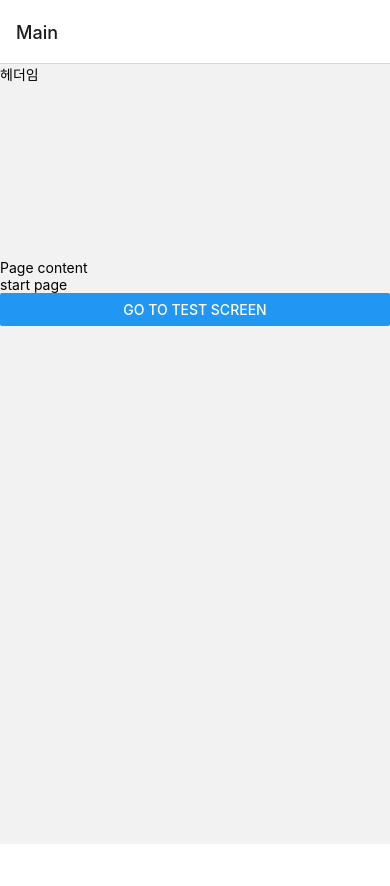
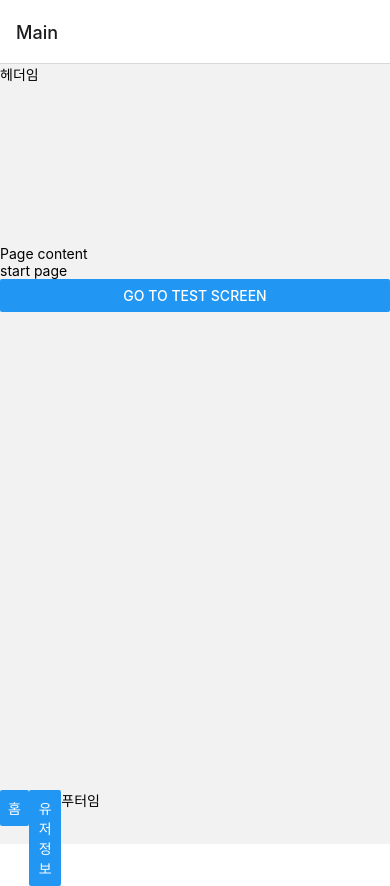
Before and after one commit to ddpound/LubidFront, a React Native app: screen / in a window 390 px wide. Before the commit the page ends 844 px from the top, so only its background shows below. Built offline with nearby package versions, Linux system fonts and the light colour scheme.

Commit message:
메인페이지 디자인 수정중 푸터 추가 완료료

```diff
--- a/screens/main.js
+++ b/screens/main.js
@@ -10,6 +10,11 @@ const mainViewStyle = StyleSheet.create({
     flex : 3
   },
   footerStyle:{
+    flex:0.3,
+    flexDirection: "row",
+    width: 100
+  },
+  footerUserButton:{
     flex: 1
   }
 });
@@ -31,6 +36,15 @@ function Main({navigation}) {
             onPress={() => navigation.navigate('Test')}
           />
         </View>
+        <View style={mainViewStyle.footerStyle}>
+          <View>
+            <Button title="홈"/>
+          </View>
+          <View style={mainViewStyle.footerUserButton}>
+            <Button title="유저정보"/>
+          </View>
+          <Text>푸터임</Text>
+        </View>
       </>
     );
   }
```
